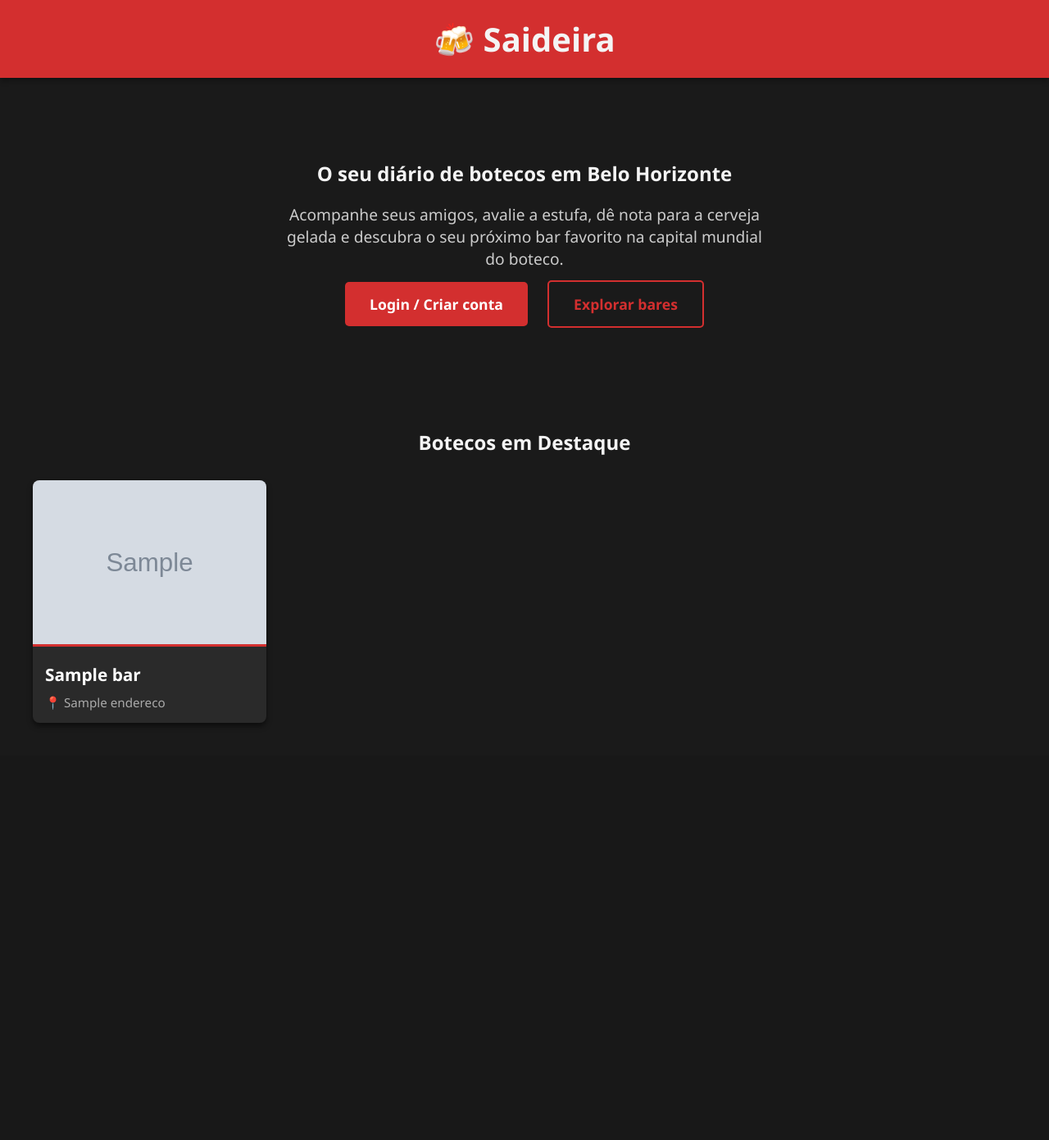
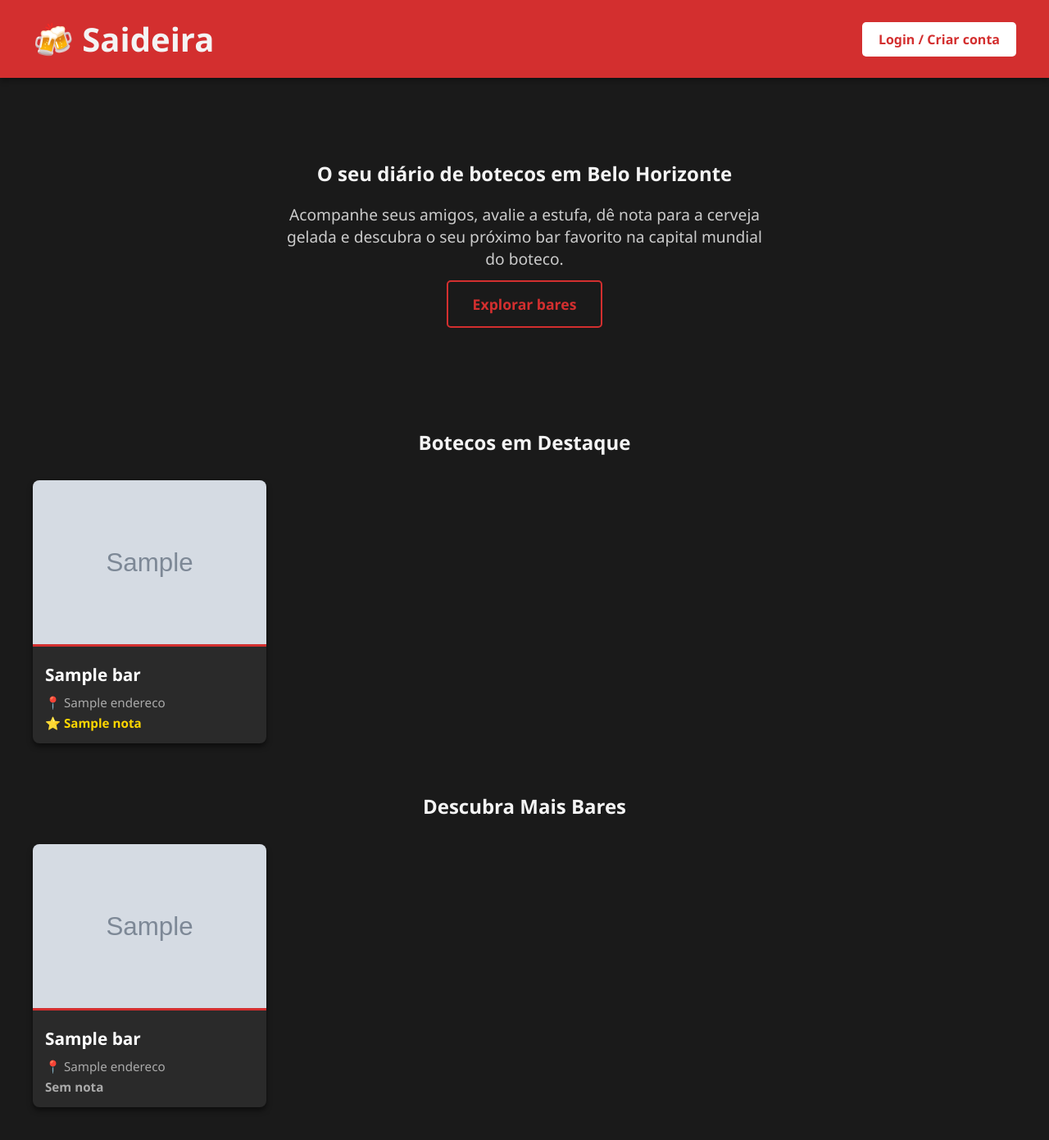
Before and after one commit to Brunolmf/TP1_EngSoftware, a Flask app: template src/templates/index.html in a window 1280 px wide. Shown: the whole page at 82% size. Before the commit the page ends 882 px from the top, so only its background shows below. Run offline with Flask 3, Linux system fonts and the light colour scheme; the template is opened without the code that fills it: most values are stand-ins (such as "Sample title", 1, 10 or a date in 2020); grey boxes marked "Sample" are stand-in pictures.

Commit message:
mudanças tela inicial e bares em destaque

```diff
--- a/src/app.py
+++ b/src/app.py
@@ -2,7 +2,8 @@ import os
 import json
 from flask import Flask, render_template, request
 from dotenv import load_dotenv
-from models import db, Usuario
+from models import db, Usuario, Estabelecimento, Avaliacao
+from sqlalchemy import func
 import re
 
 # Carrega as variáveis de segurança do arquivo .env
@@ -24,14 +25,32 @@ with app.app_context():
 
 @app.route('/')
 def home():
-    # Caminho base subindo uma pasta e entrando em scraper
-    caminho_arquivo = os.path.join(os.path.dirname(__file__), '..', 'scraper', 'bares.json')
-    bares = []
-    if os.path.exists(caminho_arquivo):
-        with open(caminho_arquivo, 'r', encoding='utf-8') as f:
-            bares = json.load(f)
+    # Busca todos os bares e a média de notas usando OUTER JOIN
+    # Ordena para que os que têm nota (melhores notas) venham primeiro,
+    # e os que não têm nota (NULL) vão para o final
+    bares_query = db.session.query(
+        Estabelecimento,
+        func.avg(Avaliacao.nota).label('media_notas')
+    ).outerjoin(Avaliacao).group_by(Estabelecimento.id).order_by(func.avg(Avaliacao.nota).desc().nulls_last()).all()
 
-    return render_template('index.html', bares=bares)
+    bares_destaque = []
+    outros_bares = []
+
+    for bar, media in bares_query:
+        bar_dict = {
+            'nome': bar.nome,
+            'endereco': bar.endereco,
+            'foto_url': bar.foto_url,
+            'nota': round(media, 1) if media else 'Sem nota'
+        }
+
+        # Filtra quem tem nota de quem não tem
+        if media:
+            bares_destaque.append(bar_dict)
+        else:
+            outros_bares.append(bar_dict)
+
+    return render_template('index.html', bares_destaque=bares_destaque, outros_bares=outros_bares)
 
 @app.route('/acesso', methods=['GET', 'POST'])
 def acesso():
--- a/src/models.py
+++ b/src/models.py
@@ -33,9 +33,7 @@ class Estabelecimento(db.Model):
 
     id = db.Column(db.Integer, primary_key=True)
     nome = db.Column(db.String(150), nullable=False)
-    descricao = db.Column(db.Text, nullable=True)
     endereco = db.Column(db.String(200), nullable=True)
-    bairro = db.Column(db.String(100), nullable=True)
     foto_url = db.Column(db.String(255), nullable=True)
     faixa_de_preco = db.Column(db.String(50), nullable=True) # Ex: $, $$, $$$
 
--- a/src/templates/index.html
+++ b/src/templates/index.html
@@ -14,9 +14,12 @@
             text-align: center;
         }
         header {
-            padding: 20px;
+            padding: 20px 40px;
             background-color: #d32f2f; /* Um vermelho que remete a estufa de salgado e neon */
             box-shadow: 0 4px 6px rgba(0,0,0,0.3);
+            display: flex;
+            justify-content: space-between;
+            align-items: center;
         }
         h1 {
             margin: 0;
@@ -100,12 +103,29 @@
             background-color: #d32f2f;
             color: white;
         }
+        .btn-header {
+            text-decoration: none;
+            padding: 10px 20px;
+            border-radius: 5px;
+            font-size: 1rem;
+            font-weight: bold;
+            background-color: white;
+            color: #d32f2f;
+            transition: 0.3s;
+        }
+        .btn-header:hover {
+            background-color: #f4f4f4;
+            transform: scale(1.05);
+        }
     </style>
 </head>
 <body>
 
     <header>
         <h1>🍻 Saideira</h1>
+        <div>
+            <a href="/acesso" class="btn-header">Login / Criar conta</a>
+        </div>
     </header>
 
     <div class="hero">
@@ -113,7 +133,6 @@
         <p>Acompanhe seus amigos, avalie a estufa, dê nota para a cerveja gelada e descubra o seu próximo bar favorito na capital mundial do boteco.</p>
 
         <div class="botoes">
-            <a href="/acesso" class="btn btn-primary">Login / Criar conta</a>
             <a href="#bares" class="btn btn-secondary">Explorar bares</a>
         </div>
     </div>
@@ -121,7 +140,7 @@
     <div id="bares" class="container-bares">
         <h2>Botecos em Destaque</h2>
         <div class="grid-bares">
-            {% for bar in bares %}
+            {% for bar in bares_destaque %}
             <div class="card-bar">
                 {% if bar.foto_url %}
                 <img src="{{ bar.foto_url }}" alt="{{ bar.nome }}">
@@ -131,10 +150,31 @@
                 <div class="card-content">
                     <h3>{{ bar.nome }}</h3>
                     <p>📍 {{ bar.endereco }}</p>
+                    <p style="color: #ffd700; margin-top: 5px; font-weight: bold;">⭐ {{ bar.nota }}</p>
                 </div>
             </div>
             {% else %}
-            <p>Nenhum bar encontrado. Verifique o arquivo bares.json.</p>
+            <p>Nenhum boteco avaliado ainda.</p>
+            {% endfor %}
+        </div>
+
+        <h2 style="margin-top: 60px;">Descubra Mais Bares</h2>
+        <div class="grid-bares">
+            {% for bar in outros_bares %}
+            <div class="card-bar">
+                {% if bar.foto_url %}
+                <img src="{{ bar.foto_url }}" alt="{{ bar.nome }}">
+                {% else %}
+                <img src="https://via.placeholder.com/400x200?text=Bar+Sem+Foto" alt="Sem foto">
+                {% endif %}
+                <div class="card-content">
+                    <h3>{{ bar.nome }}</h3>
+                    <p>📍 {{ bar.endereco }}</p>
+                    <p style="color: #aaaaaa; margin-top: 5px; font-weight: bold;">Sem nota</p>
+                </div>
+            </div>
+            {% else %}
+            <p>Não há mais bares para exibir.</p>
             {% endfor %}
         </div>
     </div>
```
